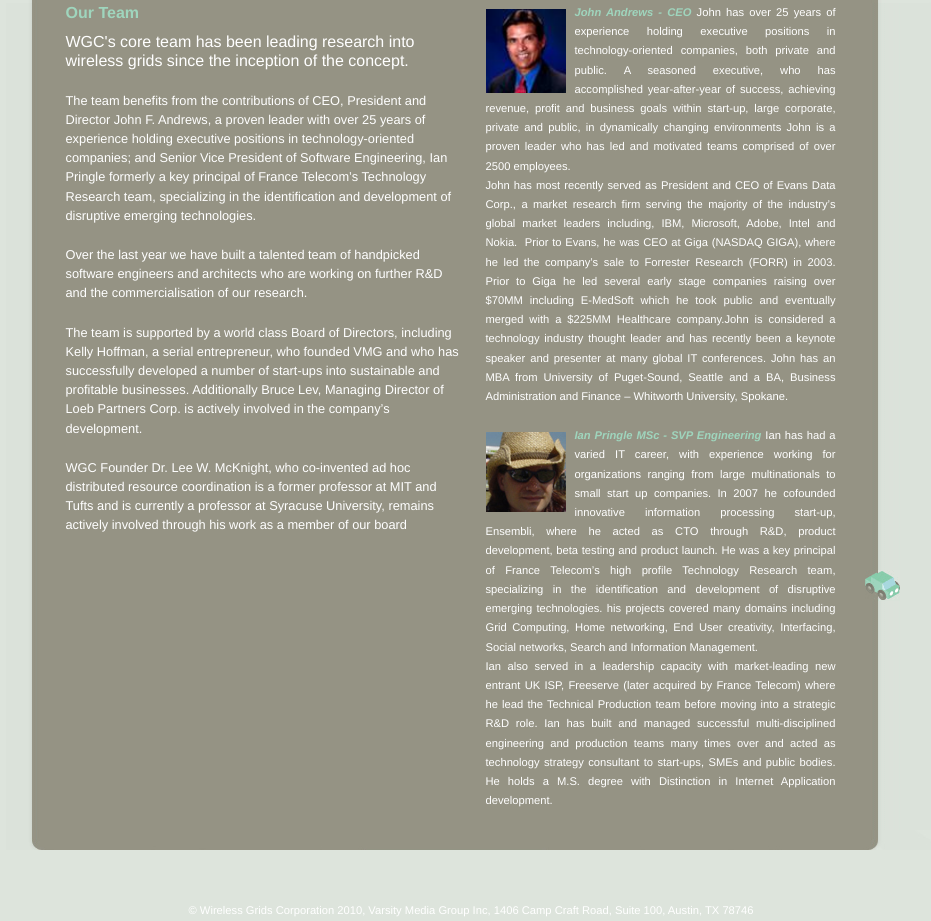
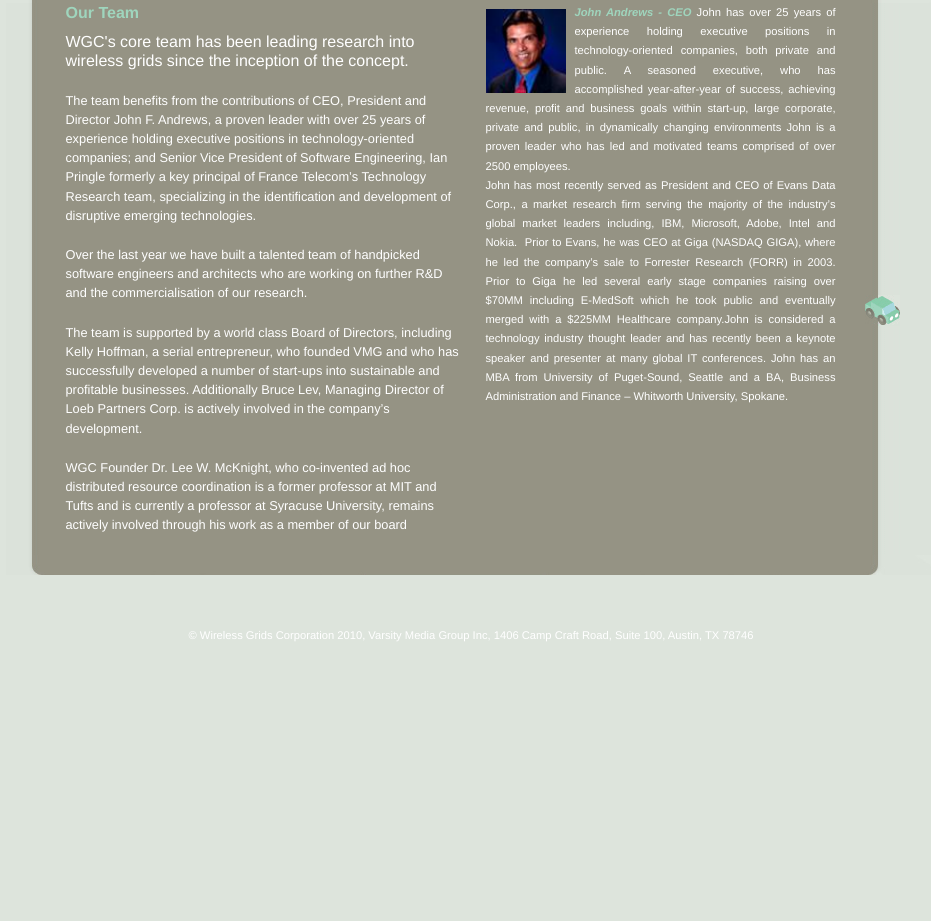
Before and after one commit to dbgrandi/wgrids.com, a plain HTML site: page team.html in a window 1280 px wide. Shown: the part 418-1339 px from the top of the page, without its empty margins (169-1100 px from the left). After the commit the page ends 1063 px from the top, so only its background shows below. Drawn offline with Linux system fonts and the light colour scheme.

Commit message:
Edited team.html via GitHub

```diff
--- a/team.html
+++ b/team.html
@@ -61,10 +61,7 @@
 					<br/>John has most recently served as President and CEO of Evans Data Corp., a market research firm serving the majority of the industry’s global market leaders including, IBM, Microsoft, Adobe, Intel and Nokia.  Prior to Evans, he was CEO at Giga (NASDAQ GIGA), where he led the company’s sale to Forrester Research (FORR) in 2003. Prior to Giga he led several early stage companies raising over $70MM including E-MedSoft which he took public and eventually merged with a $225MM Healthcare company.John is considered a technology industry thought leader and has recently been a keynote speaker and presenter at many global IT conferences. John has an MBA from University of Puget-Sound, Seattle and a BA, Business Administration and Finance – Whitworth University, Spokane.</p>
 				</p>
 				<p></p>
-				<img src="gfx/ian.jpg" width="80px" class="profilepic">
-				<p class="profiletext">
-					<em class="profileem">Ian Pringle MSc - SVP Engineering</em> Ian has had a varied IT career, with experience working for organizations ranging from large multinationals to small start up companies. In 2007 he cofounded innovative information processing start-up, Ensembli, where he acted as CTO through R&D, product development, beta testing and product launch. He was a key principal of France Telecom’s high profile Technology Research team, specializing in the identification and development of disruptive emerging technologies. his projects covered many domains including Grid Computing, Home networking, End User creativity, Interfacing, Social networks, Search and Information Management.<br/>Ian also served in a leadership capacity with market-leading new entrant UK ISP, Freeserve (later acquired by France Telecom) where he lead the Technical Production team before moving into a strategic R&D role. Ian has built and managed successful multi-disciplined engineering and production teams many times over and acted as technology strategy consultant to start-ups, SMEs and public bodies. He holds a M.S. degree with Distinction in Internet Application development.
-				</p>
+
 			</div>
 
 
```
